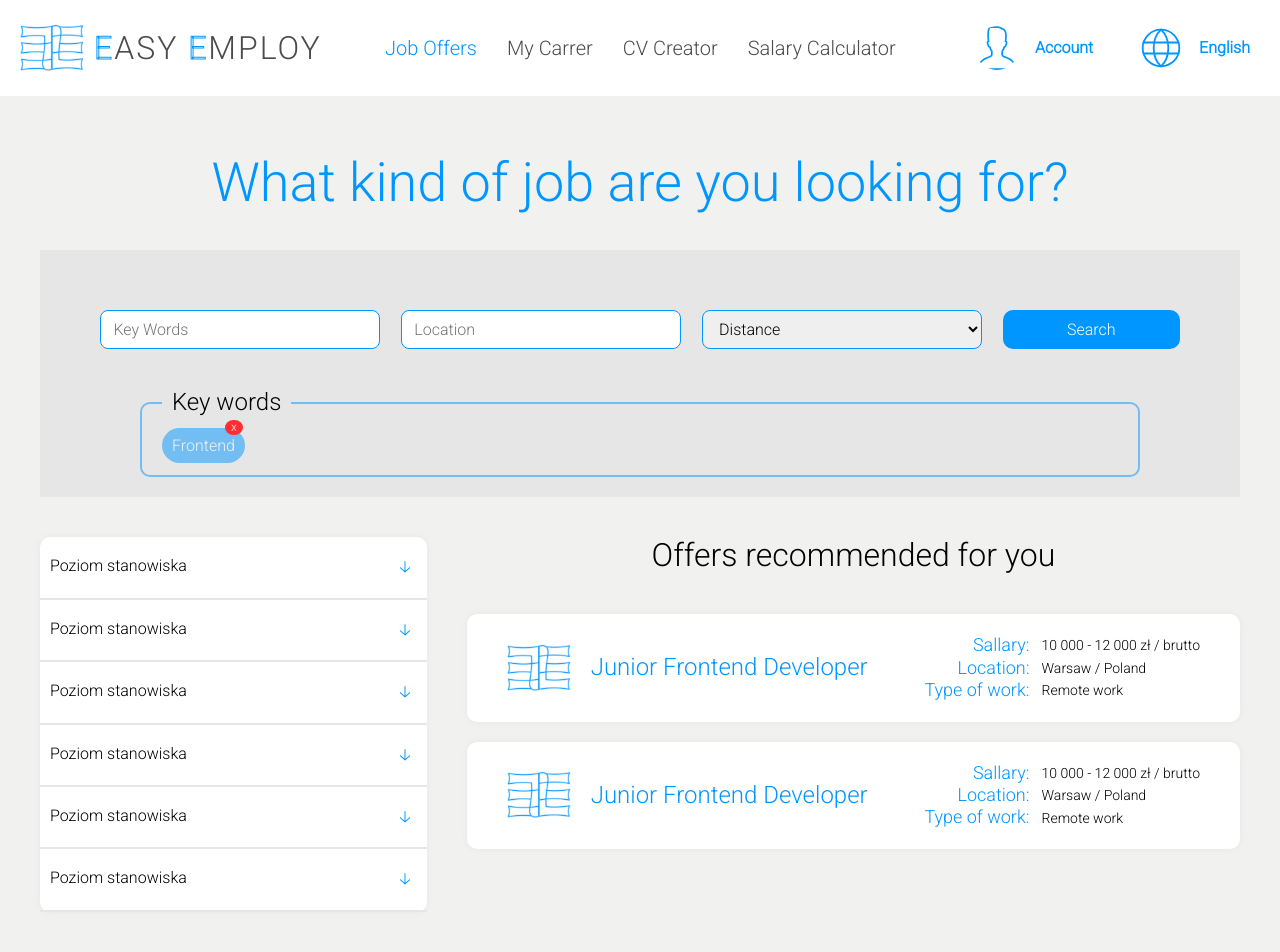
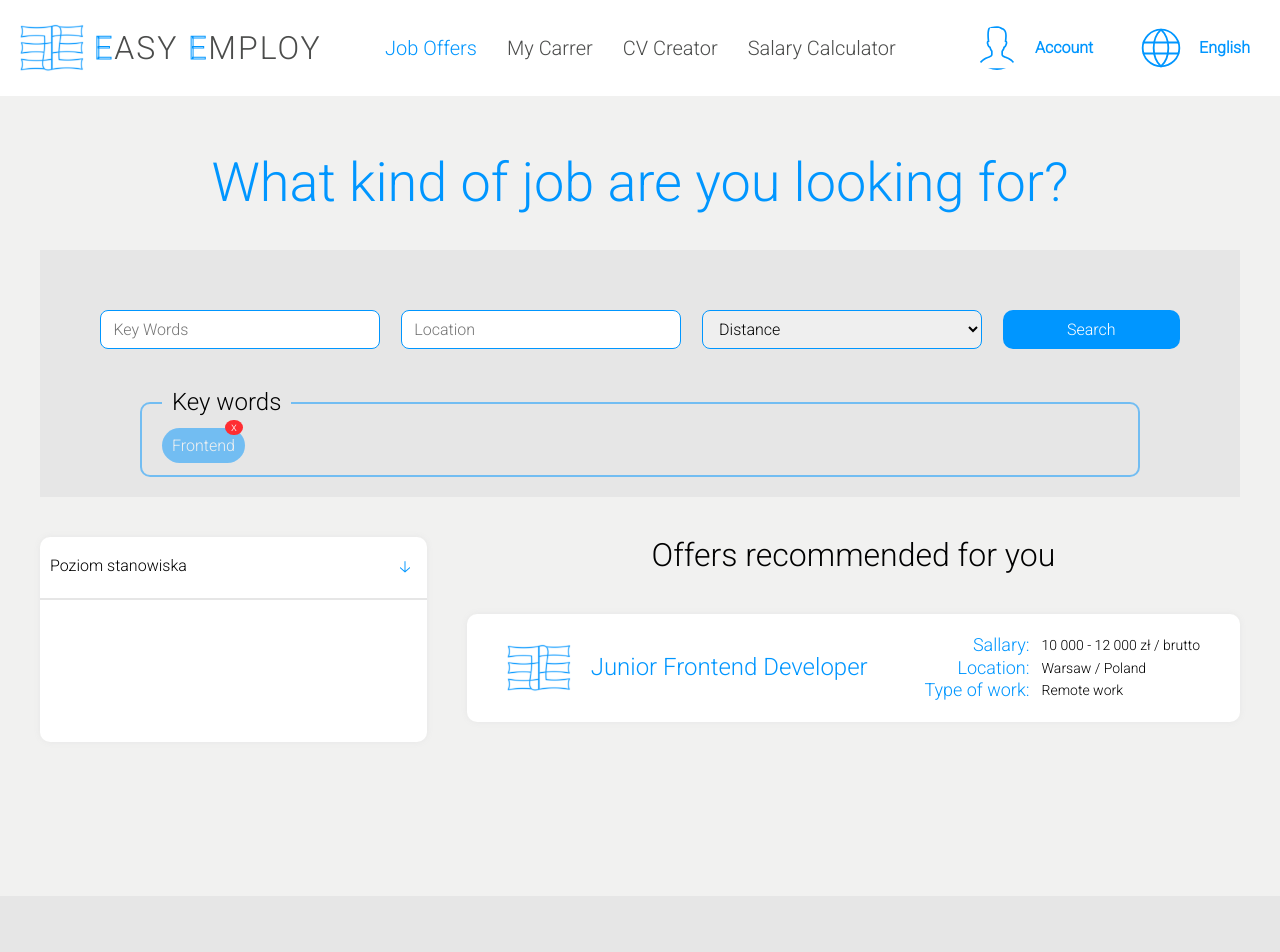
Before and after one commit to mizdebski77/Easy-Employ, a React (Create React App) app: page /Offers in a window 1280 px wide. Shown: the top 952 px of the page. Built offline with nearby package versions, Linux system fonts and the light colour scheme.

Commit message:
Unused elements removed

```diff
--- a/src/features/JobOffers/jobOffers.tsx
+++ b/src/features/JobOffers/jobOffers.tsx
@@ -70,62 +70,11 @@ export const JobOffers = () => {
                         <Category>Poziom stanowiska</Category>
                         <Arrow>🡣</Arrow>
                     </FilterCategory>
-                    <FilterCategory>
-                        <Category>Poziom stanowiska</Category>
-                        <Arrow>🡣</Arrow>
-                    </FilterCategory>
-
-                    <FilterCategory>
-                        <Category>Poziom stanowiska</Category>
-                        <Arrow>🡣</Arrow>
-                    </FilterCategory>
-
-                    <FilterCategory>
-                        <Category>Poziom stanowiska</Category>
-                        <Arrow>🡣</Arrow>
-                    </FilterCategory>
-
-                    <FilterCategory>
-                        <Category>Poziom stanowiska</Category>
-                        <Arrow>🡣</Arrow>
-                    </FilterCategory>
-                    <FilterCategory>
-                        <Category>Poziom stanowiska</Category>
-                        <Arrow>🡣</Arrow>
-                    </FilterCategory>
                 </FiltersWrapper>
 
 
                 <OffersWrapper>
                     <OffersTitle>Offers recommended for you </OffersTitle>
-
-                    <OfferTile>
-                        <MainSection>
-                            <Logo src={logo} />
-                            <OfferTitle>Junior Frontend Developer</OfferTitle>
-                        </MainSection>
-
-                        <ContentWrapper>
-                            <CaptionsContainer>
-                                <OfferCaptionWrapper>
-                                    <OfferCaptionTitle>Sallary:</OfferCaptionTitle>
-                                    <OfferCaptionTContent>10 000 - 12 000 zł / brutto</OfferCaptionTContent>
-                                </OfferCaptionWrapper>
-
-                                <OfferCaptionWrapper>
-                                    <OfferCaptionTitle>Location:</OfferCaptionTitle>
-                                    <OfferCaptionTContent>Warsaw / Poland</OfferCaptionTContent>
-                                </OfferCaptionWrapper>
-
-                                <OfferCaptionWrapper>
-                                    <OfferCaptionTitle>Type of work:</OfferCaptionTitle>
-                                    <OfferCaptionTContent>Remote work</OfferCaptionTContent>
-                                </OfferCaptionWrapper>
-                            </CaptionsContainer>
-
-                        </ContentWrapper>
-
-                    </OfferTile>
 
                     <OfferTile>
                         <MainSection>
```
